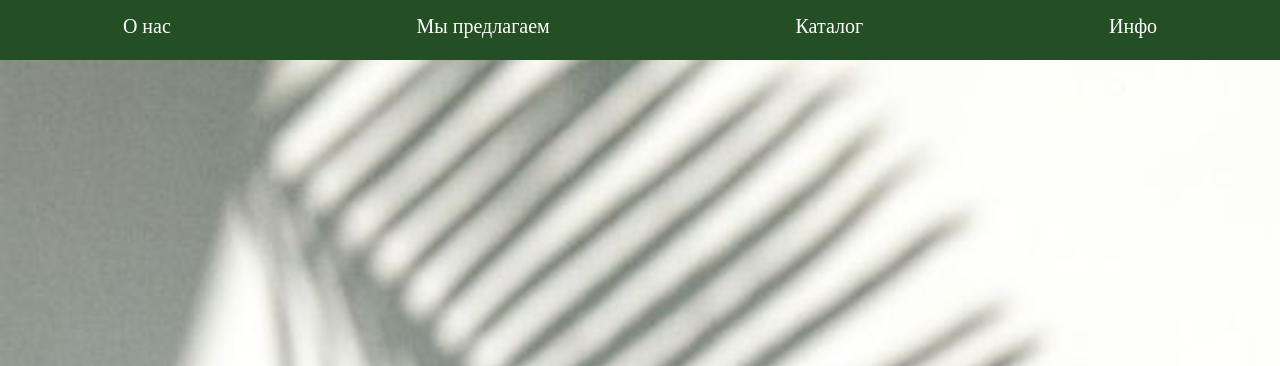
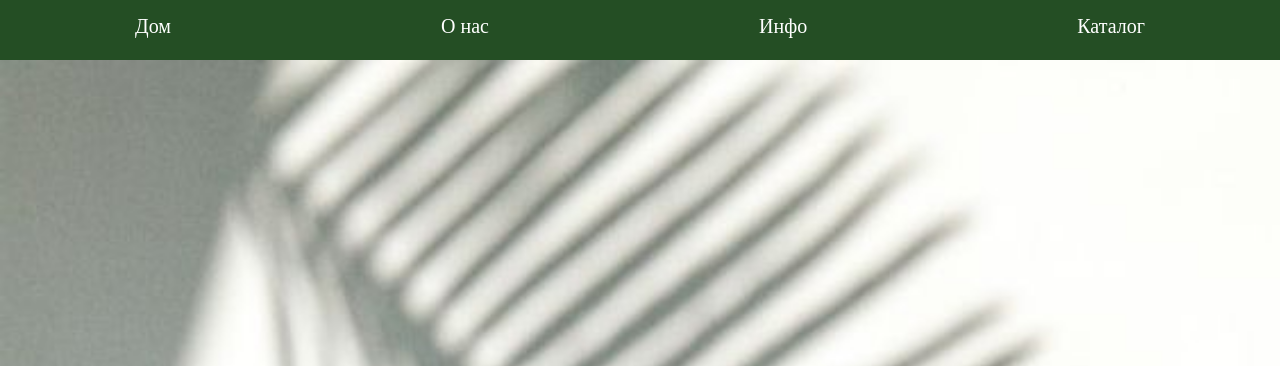
Before and after one commit to TurdukeevaBegaiym/17.11.22, a plain HTML site: page index.html in a window 1280 px wide. Shown: the top 366 px of the page. Drawn offline with Linux system fonts and the light colour scheme; a web font is replaced by a local one.

Commit message:
change main html

```diff
--- a/index.html
+++ b/index.html
@@ -6,10 +6,11 @@
   <body>
     <nav>
       <ul>
-        <li><a href="index.html">О нас</a></li>
-        <li><a href="info.html">Мы предлагаем</a></li>
+        <li><a href="index.html">Дом</a></li>
+        <li><a href="info.html">О нас</a></li>
+        <li><a href="home.html">Инфо</a></li>
         <li><a href="about.html">Каталог</a></li>
-        <li><a href="home.html">Инфо</a></li>
+
       </ul>
     </nav>
     <header>
```
Also changed, not shown: home.html (+3 -3 lines).
